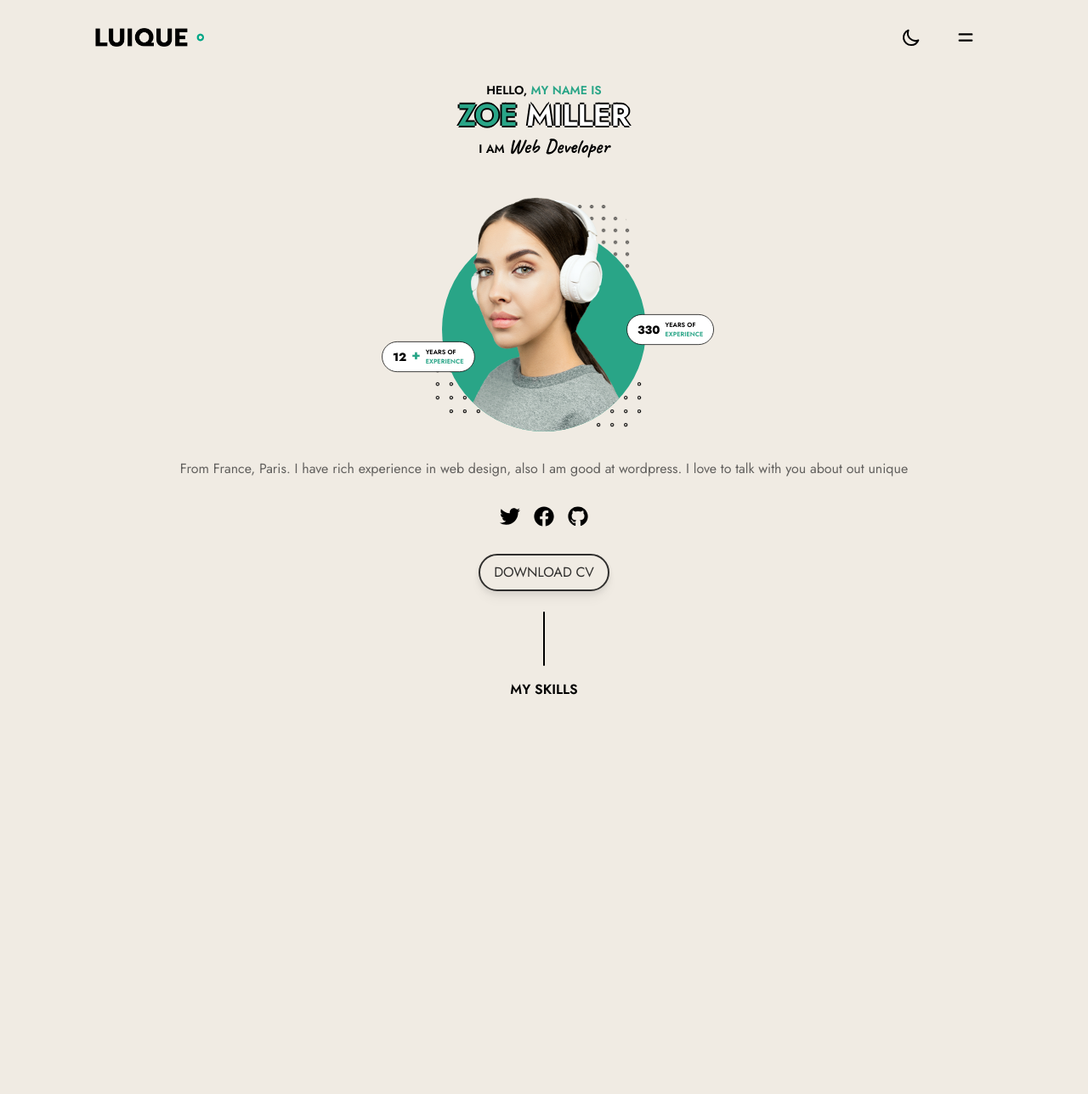
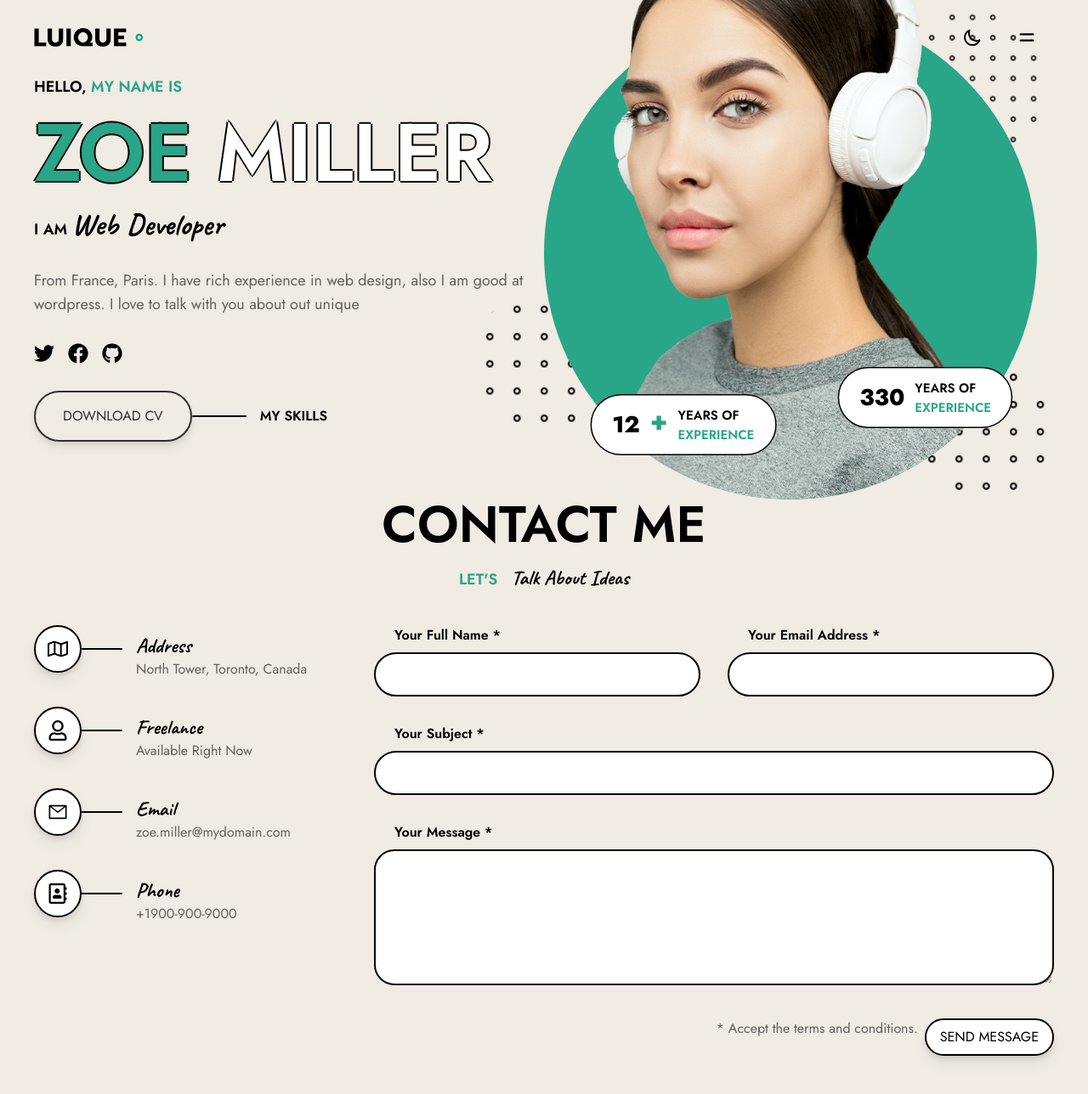
Before and after one commit to Ashique5299/portfolio_app, a React (Create React App) app: page / in a window 1280 px wide. Shown: the top 1288 px of the page at 85% size. Before the commit the page ends 1208 px from the top, so only its background shows below. Built offline with nearby package versions, Linux system fonts and the light colour scheme.

Commit message:
contact form done

```diff
--- a/src/App.js
+++ b/src/App.js
@@ -1,12 +1,14 @@
+import Contact from "./Components/ContactComponents/Contact";
 import HeroSection from "./Components/HeroComponents/HeroSection";
 import TestimonialSliderComponent from "./Components/TestimonialComponent/TestimonialSliderComponent";
 import Header from "./Layout/Header";
 
 function App() {
   return (
-    <div className="mx-4 mb-96 md:mx-20">
+    <div className="mx-4 mb-96 md:mx-10">
       <Header />
       <HeroSection />
+      <Contact />
     </div>
   );
 }
--- /dev/null
+++ b/src/Components/ContactComponents/Contact.jsx
@@ -0,0 +1,109 @@
+import React, { Fragment } from "react";
+import { FaRegMap, FaRegUser, FaRegAddressBook } from "react-icons/fa";
+import { AiOutlineMail } from "react-icons/ai";
+
+function Contact() {
+  return (
+    <Fragment>
+      <div className="text-center mb-10">
+        <div className="text-6xl font-jost font-semibold"> CONTACT ME</div>
+        <div className="mt-4">
+          <span className="text-lg font-semibold text-[#29a587]">LET'S</span>
+          <span className="text-2xl font-caveat font-bold ml-4">
+            Talk About Ideas
+          </span>
+        </div>
+      </div>
+      <div className="md:grid grid-cols12">
+        <div className="flex flex-col space-y-10">
+          <div className="flex items-center">
+            <div className="w-14 h-14 bg-white flex justify-center items-center rounded-full border-2 border-black drop-shadow-lg">
+              <FaRegMap size={"24px"} />
+            </div>
+            <div className="h-0.5 w-12 rounded bg-black" />
+            <div className="ml-4 translate-y-2">
+              <h1 className="font-caveat font-bold text-2xl">Address</h1>
+              <h3 className="text-[#262626] opacity-70">
+                North Tower, Toronto, Canada
+              </h3>
+            </div>
+          </div>
+          <div className="flex items-center">
+            <div className="w-14 h-14 bg-white flex justify-center items-center rounded-full border-2 border-black drop-shadow-lg">
+              <FaRegUser size={"24px"} />
+            </div>
+            <div className="h-0.5 w-12 rounded bg-black" />
+            <div className="ml-4 translate-y-2">
+              <h1 className="font-caveat font-bold text-2xl">Freelance</h1>
+              <h3 className="text-[#262626] opacity-70">Available Right Now</h3>
+            </div>
+          </div>
+          <div className="flex items-center">
+            <div className="w-14 h-14 bg-white flex justify-center items-center rounded-full border-2 border-black drop-shadow-lg">
+              <AiOutlineMail size={"24px"} />
+            </div>
+            <div className="h-0.5 w-12 rounded bg-black" />
+            <div className="ml-4 translate-y-2">
+              <h1 className="font-caveat font-bold text-2xl">Email</h1>
+              <h3 className="text-[#262626] opacity-70">
+                zoe.miller@mydomain.com
+              </h3>
+            </div>
+          </div>
+          <div className="flex items-center">
+            <div className="w-14 h-14 bg-white flex justify-center items-center rounded-full border-2 border-black drop-shadow-lg">
+              <FaRegAddressBook size={"24px"} />
+            </div>
+            <div className="h-0.5 w-12 rounded bg-black" />
+            <div className="ml-4 translate-y-2">
+              <h1 className="font-caveat font-bold text-2xl">Phone</h1>
+              <h3 className="text-[#262626] opacity-70">+1900-900-9000</h3>
+            </div>
+          </div>
+        </div>
+        <div className="mt-10 md:mt-0 flex flex-col space-y-8">
+          <div className="grid grid-cols-2 gap-8">
+            <div>
+              <h3 className="font-semibold ml-6">Your Full Name *</h3>
+              <input
+                type="text"
+                className="px-6 w-full mt-2 py-3 rounded-full border-black border-2"
+              />
+            </div>
+            <div>
+              <h3 className="font-semibold ml-6">Your Email Address *</h3>
+              <input
+                type="text"
+                className="px-6 w-full mt-2 py-3 rounded-full border-black border-2"
+              />
+            </div>
+          </div>
+          <div>
+            <h3 className="font-semibold ml-6">Your Subject *</h3>
+            <input
+              type="text"
+              className="px-6 w-full mt-2 py-3 rounded-full border-black border-2"
+            />
+          </div>
+          <div>
+            <h3 className="font-semibold ml-6">Your Message *</h3>
+            <textarea
+              type="text-area"
+              className="px-6 w-full h-40 mt-2 py-3 rounded-3xl border-black border-2"
+            />
+          </div>
+          <div className="flex justify-end mt-8 space-x-2">
+            <p className="text-[#262626] opacity-70">
+              * Accept the terms and conditions.
+            </p>
+            <button className="border-black border-2 py-2 px-4 rounded-full drop-shadow-lg bg-white">
+              SEND MESSAGE
+            </button>
+          </div>
+        </div>
+      </div>
+    </Fragment>
+  );
+}
+
+export default Contact;
--- a/src/Components/HeroComponents/HeroSection.jsx
+++ b/src/Components/HeroComponents/HeroSection.jsx
@@ -1,4 +1,4 @@
-import React from "react";
+import React, { Fragment } from "react";
 import banner from "../../Assets/Images/banner.png";
 import pat1 from "../../Assets/Images/pat-1.png";
 import pat2 from "../../Assets/Images/pat-2.png";
@@ -7,7 +7,8 @@ import { FaTwitter, FaFacebook, FaGithub } from "react-icons/fa";
 
 function HeroSection() {
   return (
-    <div className="my-10">
+    <Fragment>
+      <div className="my-10 md:hidden">
         <div className="text-center">
           <h4 className="text-sm font-semibold">
             HELLO, <span className="text-[#29a587]">MY NAME IS</span>{" "}
@@ -61,8 +62,8 @@ function HeroSection() {
           />
         </div>
         <p className="text-[#262626] text-center mx-12 text-md mt-8 opacity-70">
-        From France, Paris. I have rich experience in web design, also I am good
-        at wordpress. I love to talk with you about out unique
+          From France, Paris. I have rich experience in web design, also I am
+          good at wordpress. I love to talk with you about out unique
         </p>
         <div className="flex justify-center space-x-4 mt-8">
           <FaTwitter
@@ -73,7 +74,10 @@ function HeroSection() {
             size="24px"
             className="hover:fill-[#29a587] cursor-pointer"
           />
-        <FaGithub size="24px" className="hover:fill-[#29a587] cursor-pointer" />
+          <FaGithub
+            size="24px"
+            className="hover:fill-[#29a587] cursor-pointer"
+          />
         </div>
         <div className="flex justify-center mt-8">
           <button className="border-black border-2 py-2 px-4 rounded-full drop-shadow-lg bg-[#f0ebe3] opacity-80">
@@ -85,6 +89,78 @@ function HeroSection() {
           <h3 className="font-semibold">MY SKILLS</h3>
         </div>
       </div>
+      <div className="hidden md:grid md:grid-cols-2">
+        <div>
+          <div className="text-left">
+            <h4 className="text-lg font-semibold">
+              HELLO, <span className="text-[#29a587]">MY NAME IS</span>{" "}
+            </h4>
+            <h1 className="text-8xl font-semibold mt-4">
+              <span className="text-[#29a587] text-stroke">ZOE</span>{" "}
+              <span className="text-white text-stroke">MILLER</span>
+            </h1>
+            <h4 className="text-lg font-semibold mt-4">
+              I AM{" "}
+              <span className="font-caveat font-semibold text-4xl">
+                Web Developer
+              </span>
+            </h4>
+          </div>
+          <p className="text-[#262626] text-left text-md mt-8 mr-2 opacity-70 text-lg z-10">
+            From France, Paris. I have rich experience in web design, also I am
+            good at wordpress. I love to talk with you about out unique
+          </p>
+          <div className="flex justify-start space-x-4 mt-8">
+            <FaTwitter
+              size="24px"
+              className="hover:fill-[#29a587] cursor-pointer"
+            />
+            <FaFacebook
+              size="24px"
+              className="hover:fill-[#29a587] cursor-pointer"
+            />
+            <FaGithub
+              size="24px"
+              className="hover:fill-[#29a587] cursor-pointer"
+            />
+          </div>
+          <div className="flex justify-start mt-8">
+            <button className="border-black border-2 py-4 px-8 rounded-full drop-shadow-lg bg-[#f0ebe3] opacity-80">
+              DOWNLOAD CV
+            </button>
+            <div className="flex items-center space-x-4">
+              <div className="h-0.5 w-16 rounded bg-black"></div>
+              <h3 className="font-semibold">MY SKILLS</h3>
+            </div>
+          </div>
+        </div>
+        <div className="relative h-[500px]">
+          <img className="absolute w-48 -top-20 right-0" src={pat1} alt="" />
+          <img className="absolute w-40 bottom-20 -left-20" src={pat2} alt="" />
+          <img className="absolute w-40 bottom-0 right-0" src={pat2} alt="" />
+          <div className="absolute bottom-0 left-0 bg-[#29a587] w-[580px] h-[580px] rounded-full" />
+          <img
+            className="absolute bottom-0 left-0 max-w-[580px] w-[580px] h-[675px] rounded-b-full"
+            src={banner}
+            alt=""
+          />
+          <CardInfo
+            className="absolute bottom-16 right-1/2 -translate-x-16 scale-[1.5]"
+            number={12}
+            icon={"+"}
+            text_upper={"YEARS OF"}
+            text_lower={"EXPERIENCE"}
+          />
+          <CardInfo
+            className="absolute bottom-24 left-1/2 translate-x-20  scale-[1.5]"
+            number={330}
+            icon={""}
+            text_upper={"YEARS OF"}
+            text_lower={"EXPERIENCE"}
+          />
+        </div>
+      </div>
+    </Fragment>
   );
 }
 
--- a/src/Layout/Header.jsx
+++ b/src/Layout/Header.jsx
@@ -4,11 +4,11 @@ import Logo from "../Assets/Images/logo.png";
 
 function Header() {
   return (
-    <div className="flex justify-between items-center my-8 md:mx-8">
+    <div className="flex justify-between items-center my-8">
       <a href="/">
         <img className="w-24 md:w-32" src={Logo} alt="" />
       </a>
-      <div className="flex justify-between items-center space-x-4 mx-3 md:space-x-8">
+      <div className="flex justify-between items-center space-x-4 mx-3 md:space-x-8 z-10">
         <a href="/">
           <span>
             <HiOutlineMoon className="h-6 w-6" />
--- a/src/index.css
+++ b/src/index.css
@@ -5,3 +5,7 @@
 .text-stroke {
   text-shadow: -2px 0 black, 0 2px black, 2px 0 black, 0 -2px black;
 }
+
+.grid-cols12 {
+  grid-template-columns: 1fr 2fr;
+}
```
Lines whose indentation alone changed are shown as unchanged.
